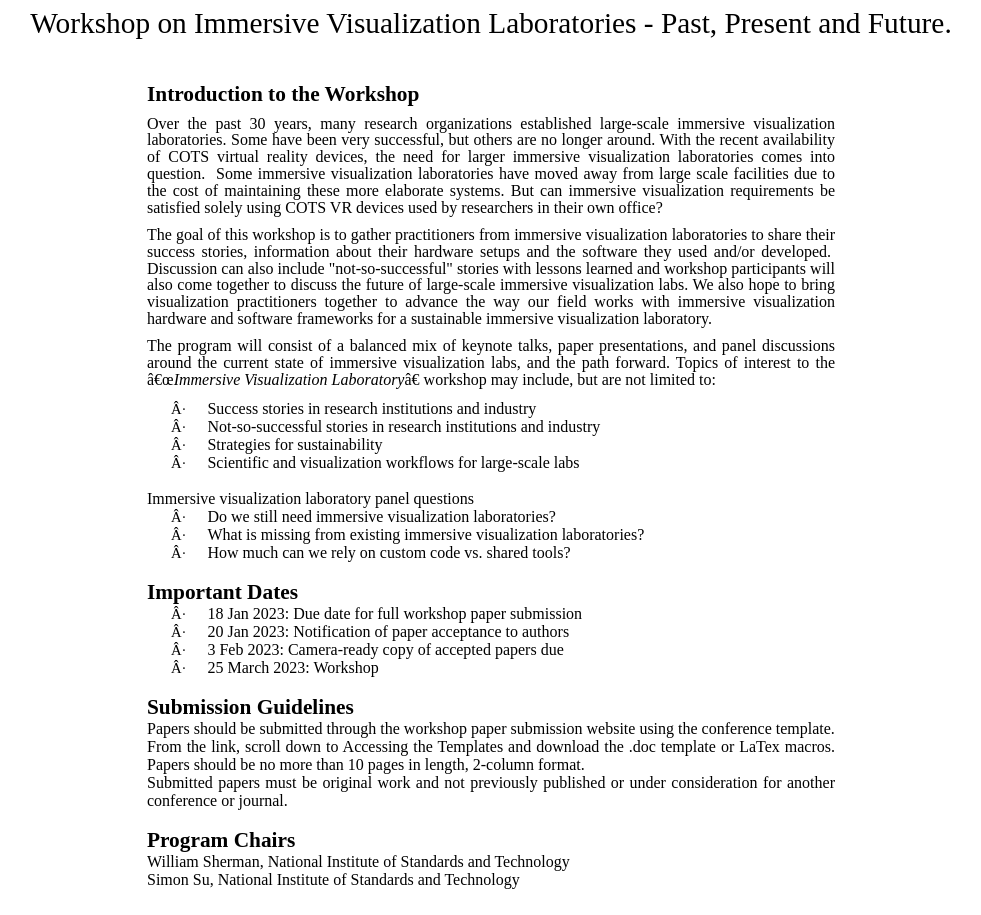
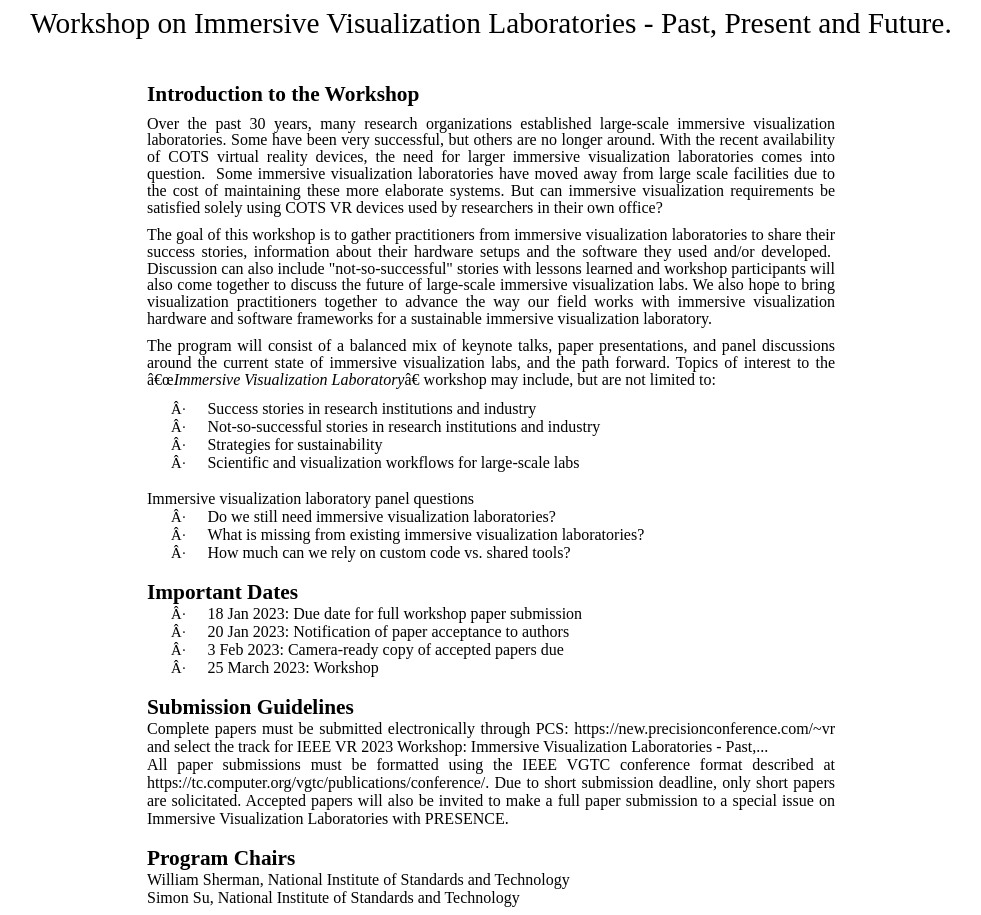
Before and after one commit to ivl-workshop/ivl-workshop.github.io, a plain HTML site: page index.html in a window 1280 px wide. Shown: the whole page, without its empty margins (149-1130 px from the left). Drawn offline with Linux system fonts and the light colour scheme.

Commit message:
Update index.html

```diff
--- a/index.html
+++ b/index.html
@@ -1286,22 +1286,14 @@ Guidelines</span></b></p>
 
 <p class=MsoNoSpacing style='margin-top:0in;margin-right:3.0in;margin-bottom:
 0in;margin-left:3.0in;margin-bottom:.0001pt;text-align:justify'><span
-style='font-size:12.0pt;font-family:"Times New Roman",serif'>Papers should be
-submitted through the workshop paper submission website using the conference
-template.</span></p>
+style='font-size:12.0pt;font-family:"Times New Roman",serif'>Complete papers must be submitted electronically through PCS:
+https://new.precisionconference.com/~vr and select the track for IEEE VR 2023 Workshop: Immersive Visualization Laboratories - Past,... </span></p>
 
 <p class=MsoNoSpacing style='margin-top:0in;margin-right:3.0in;margin-bottom:
 0in;margin-left:3.0in;margin-bottom:.0001pt;text-align:justify'><span
-style='font-size:12.0pt;font-family:"Times New Roman",serif'>From the link, scroll
-down to Accessing the Templates and download the .doc template or <span
-class=SpellE>LaTex</span> macros. Papers should be no more than 10 pages in
-length, 2-column format.</span></p>
-
-<p class=MsoNoSpacing style='margin-top:0in;margin-right:3.0in;margin-bottom:
-0in;margin-left:3.0in;margin-bottom:.0001pt;text-align:justify'><span
-style='font-size:12.0pt;font-family:"Times New Roman",serif'>Submitted papers
-must be original work and not previously published or under consideration for
-another conference or journal.</span></p>
+style='font-size:12.0pt;font-family:"Times New Roman",serif'>All paper submissions must be formatted using the IEEE VGTC conference format
+	described at https://tc.computer.org/vgtc/publications/conference/. Due to short submission deadline, only short papers are solicitated. Accepted
+	papers will also be invited to make a full paper submission to a special issue on Immersive Visualization Laboratories with PRESENCE.</span></p>
 
 <p class=MsoNoSpacing style='margin-top:0in;margin-right:3.0in;margin-bottom:
 0in;margin-left:3.0in;margin-bottom:.0001pt;text-align:justify'><span
```
